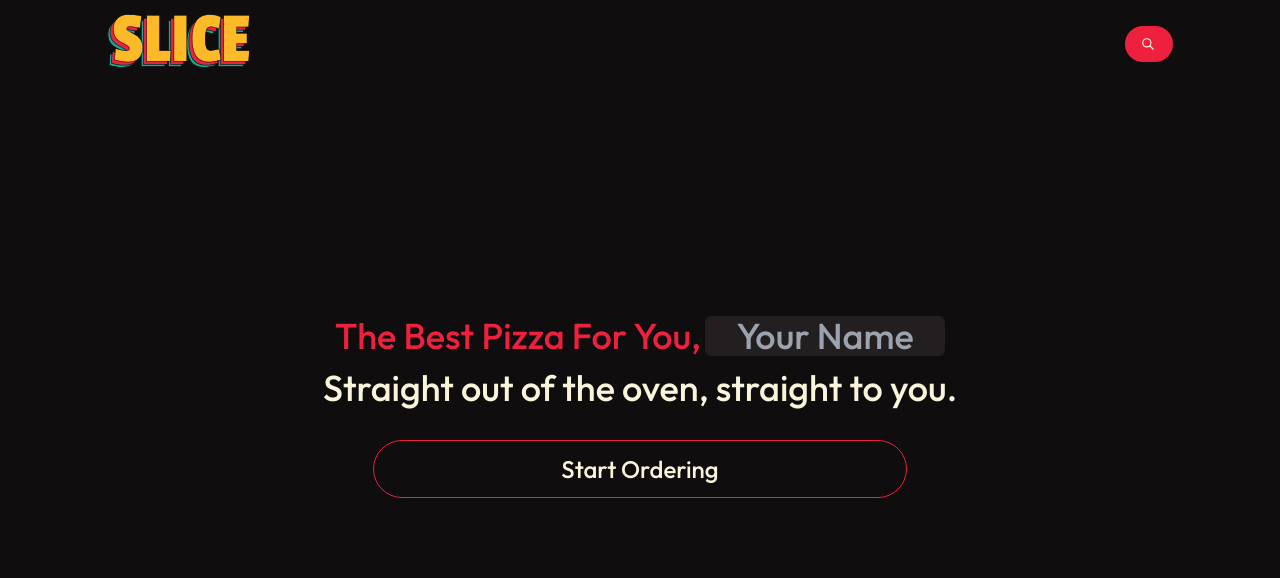
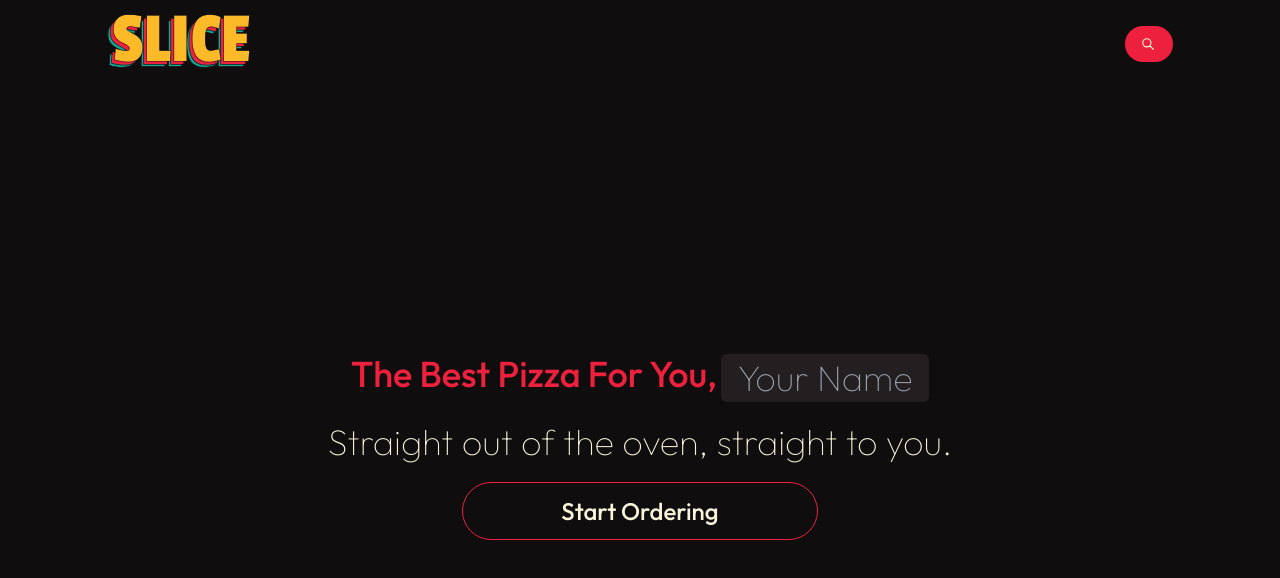
Before and after one commit to salahmohsen/Slice-Pizza-App, a React (Vite) app: page / in a window 1280 px wide. Shown: the top 578 px of the page. Built offline with nearby package versions, Linux system fonts and the light colour scheme.

Commit message:
Cart + UI Improvements

```diff
--- /dev/null
+++ b/src/features/cart/Cart.jsx
@@ -0,0 +1,20 @@
+import CartItem from "./CartItem";
+
+function Cart() {
+  return (
+    <>
+      <div>
+        <CartItem />
+        <CartItem />
+      </div>
+      <div className="flex items-center justify-end gap-4">
+        <p className="text-xl sm:text-3xl">$30.00</p>
+        <button className=" bg-red px-2 py-1 text-xs sm:text-2xl">
+          Check Out
+        </button>
+      </div>
+    </>
+  );
+}
+
+export default Cart;
--- /dev/null
+++ b/src/features/cart/CartItem.jsx
@@ -0,0 +1,34 @@
+function CartItem() {
+  return (
+    <div className="mb-5 border-b pb-5">
+      <div className=" flex items-center justify-center gap-4 text-xs sm:gap-10 sm:text-sm xl:text-xl">
+        <div className="flex grow-0 items-center justify-between gap-2 rounded-lg bg-red px-2 py-1 font-thin sm:gap-4 sm:px-4">
+          <div>-</div>
+          <div>1</div>
+          <div>+</div>
+        </div>
+        <div className="grow-0">
+          <img
+            src="https://dclaevazetcjjkrzczpc.supabase.co/storage/v1/object/public/pizzas/pizza-1.jpg"
+            alt=""
+            className="max-w-[3rem] rounded-full sm:max-w-[5rem]"
+          />
+        </div>
+        <div className="grow">
+          <p>Capricciosa</p>
+          <p className="font-thin">
+            Tomato, Mozzarella, Ham, Mushrooms, Artichoke
+          </p>
+        </div>
+        <div className="grow-0 font-thin">
+          <button>REMOVE</button>
+        </div>
+        <div className="grow-0 text-xl font-thin sm:text-2xl lg:text-3xl">
+          <p>$15.00</p>
+        </div>
+      </div>
+    </div>
+  );
+}
+
+export default CartItem;
--- a/src/features/menu/Menu.jsx
+++ b/src/features/menu/Menu.jsx
@@ -3,7 +3,7 @@ import MenuItem from "./MenuItem";
 
 function Menu() {
   return (
-    <div className="mt-10">
+    <>
       <MenuItem />
       <MenuItem />
       <MenuItem available={false} />
@@ -11,7 +11,7 @@ function Menu() {
       <MenuItem />
       <MenuItem />
       <Footer />
-    </div>
+    </>
   );
 }
 
--- a/src/features/menu/MenuItem.jsx
+++ b/src/features/menu/MenuItem.jsx
@@ -12,7 +12,7 @@ function MenuItem({ available = true }) {
       </div>
       <div className="flex w-full grow  flex-col text-center sm:h-full sm:border-r">
         <div className="border-t py-2 sm:border-t-0">Margherita</div>
-        <div className="border-t py-2">Tomato, Mozzarella, Basil</div>
+        <div className="border-t py-2 font-thin">Tomato, Mozzarella, Basil</div>
         <div className="border-t py-2 text-xl font-thin">€12.00</div>
       </div>
       <div className="flex w-full grow-0  items-center justify-between border-t sm:h-full sm:w-96 sm:border-b ">
--- a/src/main.jsx
+++ b/src/main.jsx
@@ -7,6 +7,7 @@ import AppLayout from "./ui/AppLayout.jsx";
 import Error from "./ui/Error.jsx";
 import Home from "./ui/Home.jsx";
 import MenuLoader from "./features/menu/MenuLoader.jsx";
+import Cart from "./features/cart/Cart.jsx";
 
 const router = createBrowserRouter([
   {
@@ -14,7 +15,8 @@ const router = createBrowserRouter([
     errorElement: <Error />,
     children: [
       { path: "/", element: <Home /> },
-      { path: "menu", element: <Menu />, loader: MenuLoader },
+      { path: "/menu", element: <Menu />, loader: MenuLoader },
+      { path: "/cart", element: <Cart /> },
     ],
   },
 ]);
--- a/src/ui/AppLayout.jsx
+++ b/src/ui/AppLayout.jsx
@@ -1,4 +1,4 @@
-import { Outlet } from "react-router-dom";
+import { Link, Outlet } from "react-router-dom";
 import Logo from "./Logo";
 import Search from "./Search";
 import User from "./User";
@@ -7,10 +7,14 @@ function AppLayout() {
   return (
     <div className="m-auto w-5/6">
       <div className=" flex flex-col items-center justify-between sm:flex-row">
-        <Logo />
+        <Link to={"/"}>
+          <Logo />
+        </Link>
         <Search />
       </div>
-      <Outlet />
+      <div className="mb-32 mt-10">
+        <Outlet />
+      </div>
     </div>
   );
 }
--- a/src/ui/Footer.jsx
+++ b/src/ui/Footer.jsx
@@ -1,6 +1,7 @@
 import { HiOutlineShoppingCart } from "react-icons/hi";
 import { GiFullPizza } from "react-icons/gi";
 import { PiMoneyThin } from "react-icons/pi";
+import { Link } from "react-router-dom";
 
 function Footer() {
   return (
@@ -16,12 +17,14 @@ function Footer() {
             </span>
             <span className="pl-1 ">12$</span>
           </p>
+          <Link to={"/cart"}>
             <p className="flex h-full items-center">
               Open Cart
               <span className="pl-2">
                 <HiOutlineShoppingCart />
               </span>
             </p>
+          </Link>
         </div>
       </div>
     </>
--- a/src/ui/Home.jsx
+++ b/src/ui/Home.jsx
@@ -1,25 +1,34 @@
+import { useState } from "react";
+import { Link } from "react-router-dom";
+
 function Home() {
+  const [userName, setUserName] = useState("");
+
   return (
     <>
-      <div className="flex h-[80dvh] flex-col items-center justify-center gap-3 text-center text-2xl sm:text-3xl lg:text-4xl">
+      <div className="flex h-[80dvh] flex-col items-center justify-center gap-5 text-center text-2xl sm:text-3xl lg:text-4xl">
         <div className="flex flex-col gap-3 sm:flex-row sm:gap-1">
           <p className=" text-red ">The Best Pizza For You,</p>
-          <form id="StartOrdering">
-            <input
-              type="text"
-              placeholder="Your Name"
-              className="w-auto max-w-[11rem] rounded-md bg-bg-input px-2 text-center capitalize text-yellow outline-none placeholder:text-center sm:max-w-[15rem]"
-            />
-          </form>
+          <input
+            type="text"
+            placeholder="Your Name"
+            value={userName}
+            onChange={(e) => setUserName(e.target.value)}
+            style={{ width: `${userName.length}ch` }}
+            className={`m-auto min-w-[9rem] max-w-[16rem]  rounded-md bg-bg-input px-2 py-1 text-center capitalize text-yellow outline-none placeholder:text-center placeholder:font-thin sm:min-w-[11rem] sm:max-w-[15rem] lg:min-w-[13rem]`}
+          />
         </div>
-        <div className="">Straight out of the oven, straight to you.</div>
-        <button
+        <div className="font-thin">
+          Straight out of the oven, straight to you.
+        </div>
+        <Link
+          to={"/menu"}
           type="submit"
           form="StartOrdering"
-          className="mt-5 w-1/2 overflow-hidden rounded-full border border-red bg-transparent px-6 py-3  text-base transition-all duration-700 ease-out  hover:bg-red sm:text-2xl"
+          className="flex w-1/3 items-center  justify-center overflow-hidden rounded-full border border-red bg-transparent px-6 py-3 text-base transition-all duration-700 ease-in-out  hover:bg-red sm:text-2xl"
         >
           Start Ordering
-        </button>
+        </Link>
       </div>
     </>
     // <div className="@container/main m-auto flex h-[70dvh] w-1/3 flex-col items-center justify-center gap-5 text-2xl	">
```
Lines whose indentation alone changed are shown as unchanged.
